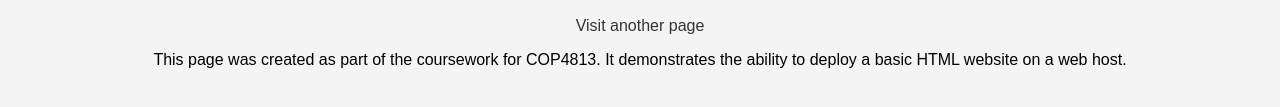
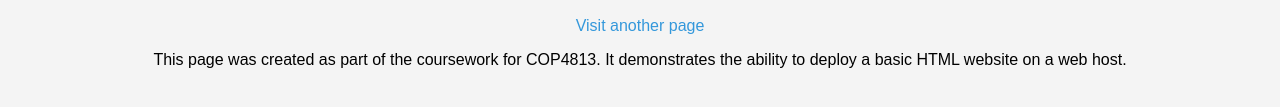
Before and after one commit to Giraiya/ryan_garcia-hernandez.github.io, a plain HTML site: page Index.html in a window 1280 px wide. Shown: the part 462-569 px from the top of the page. Drawn offline with Linux system fonts and the light colour scheme.

Commit message:
Update Index 10.html

```diff
--- a/Index.html
+++ b/Index.html
@@ -138,7 +138,7 @@
         <img src="screenshot of me.jpg" alt="Sample Image" style="width: 30%; height: auto;">
 
         <!-- Link to another page (example) -->
-        <p><a href="https://www.example.com">Visit another page</a></p>
+        <p><a href="https://www.example.com" style="color: #3498db;">Visit another page</a></p>
 
         <!-- Information about the page -->
         <p>This page was created as part of the coursework for COP4813. It demonstrates the ability to deploy a basic HTML website on a web host.</p>
```
